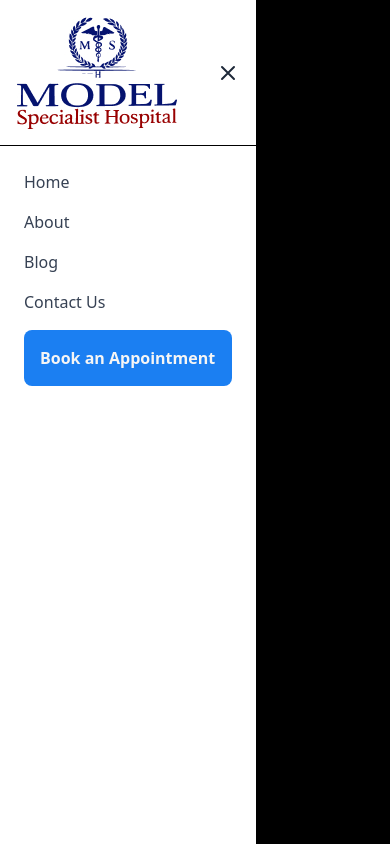
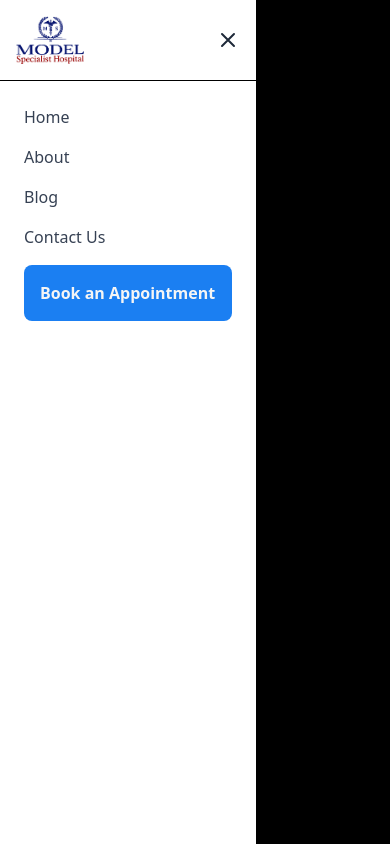
Before and after one commit to ChristopherAmah/specialist, a React (Vite) app: page / in a window 390 px wide. Both pictures are taken after a click on the button 338 px from the left and 37 px from the top of the page. Shown: the top 844 px of the page. Built offline with nearby package versions, Linux system fonts and the light colour scheme.

Commit message:
mobile menu size

```diff
--- a/src/components/Navbar.jsx
+++ b/src/components/Navbar.jsx
@@ -94,7 +94,7 @@ export default function Navbar() {
             onClick={(e) => e.stopPropagation()}
           >
             <div className="flex justify-between items-center p-4 border-b">
-              <span className="font-bold text-lg"><img src={logo} alt="" /></span>
+              <img src={logo} alt="" className="h-12 w-auto"/>
               <button onClick={() => setIsOpen(false)}>
                 <svg
                   className="h-6 w-6 text-gray-800"
```
